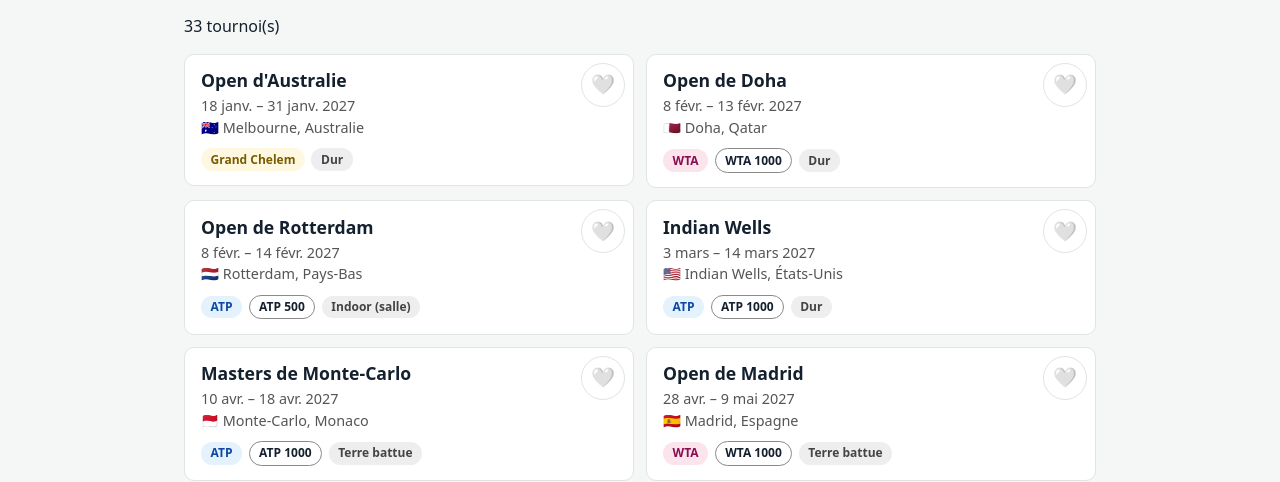
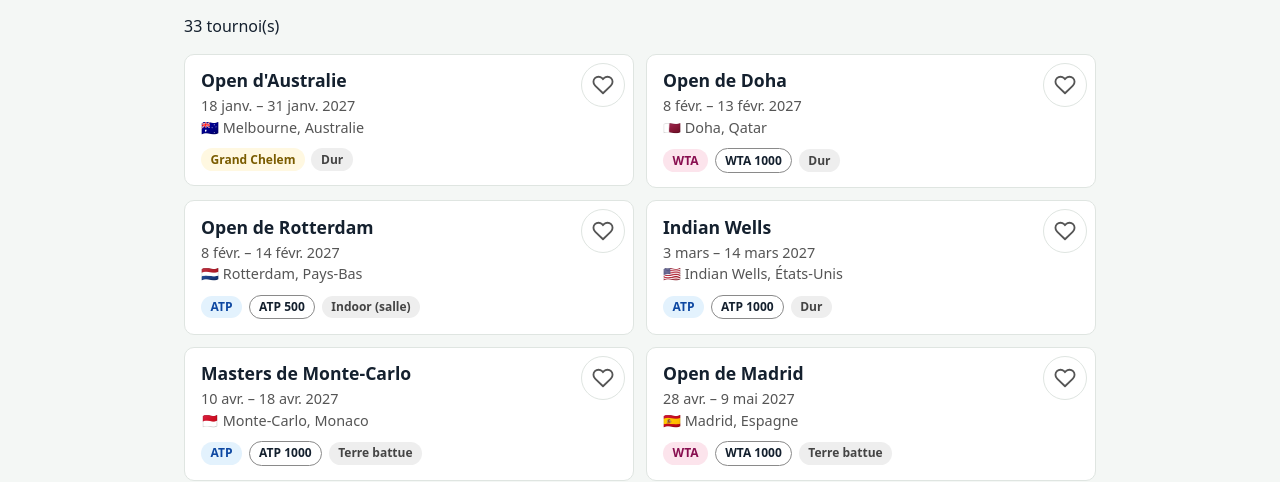
Before and after one commit to Labrosse-Anthony/racketlive, a React (Vite) app: page /calendrier in a window 1280 px wide. Shown: the part 260-742 px from the top of the page. Built offline with nearby package versions, Linux system fonts and the light colour scheme.

Commit message:
Remplacer les emoji du bouton favori par un cœur SVG

```diff
--- a/src/components/ui/FavoriteButton.css
+++ b/src/components/ui/FavoriteButton.css
@@ -4,16 +4,17 @@
   justify-content: center;
   width: 2.75rem;
   height: 2.75rem;
+  padding: 0;
   border: 1px solid var(--border);
   border-radius: 50%;
   background: var(--surface);
-  font-size: 1.2rem;
-  line-height: 1;
+  color: var(--text-muted);
   cursor: pointer;
 }
 
 .favori:hover {
   border-color: var(--danger);
+  color: var(--danger);
 }
 
 .favori:focus-visible {
@@ -21,7 +22,30 @@
   outline-offset: 2px;
 }
 
+.favori__coeur {
+  display: block;
+  width: 22px;
+  height: 22px;
+}
+
 .favori--actif {
   border-color: var(--danger);
   background: var(--danger-soft);
+  color: var(--danger);
 }
+
+.favori--actif .favori__coeur {
+  animation: favori-battement 0.3s ease-out;
+}
+
+@keyframes favori-battement {
+  0% {
+    transform: scale(0.7);
+  }
+  60% {
+    transform: scale(1.25);
+  }
+  100% {
+    transform: scale(1);
+  }
+}
--- a/src/components/ui/FavoriteButton.jsx
+++ b/src/components/ui/FavoriteButton.jsx
@@ -13,7 +13,19 @@
       aria-label={`Favori : ${nom}`}
       onClick={() => basculerFavori(type, id)}
     >
-      <span aria-hidden="true">{actif ? '❤️' : '🤍'}</span>
+      {/* Cœur vide (contour) ou plein selon l'état */}
+      <svg
+        className="favori__coeur"
+        viewBox="0 0 24 24"
+        fill={actif ? 'currentColor' : 'none'}
+        stroke="currentColor"
+        strokeWidth="2"
+        strokeLinecap="round"
+        strokeLinejoin="round"
+        aria-hidden="true"
+      >
+        <path d="M20.8 4.6a5.5 5.5 0 0 0-7.8 0L12 5.7l-1-1.1a5.5 5.5 0 0 0-7.8 7.8l1 1L12 21l7.8-7.6 1-1a5.5 5.5 0 0 0 0-7.8z" />
+      </svg>
     </button>
   )
 }
--- a/src/pages/FavorisPage.jsx
+++ b/src/pages/FavorisPage.jsx
@@ -60,7 +60,7 @@
       <section>
         <h1>Mes favoris</h1>
         <p>
-          Tu n'as pas encore de favori. Appuie sur le cœur 🤍 d'un joueur ou
+          Tu n'as pas encore de favori. Appuie sur le cœur d'un joueur ou
           d'un tournoi pour le retrouver ici.
         </p>
         <p>
```
